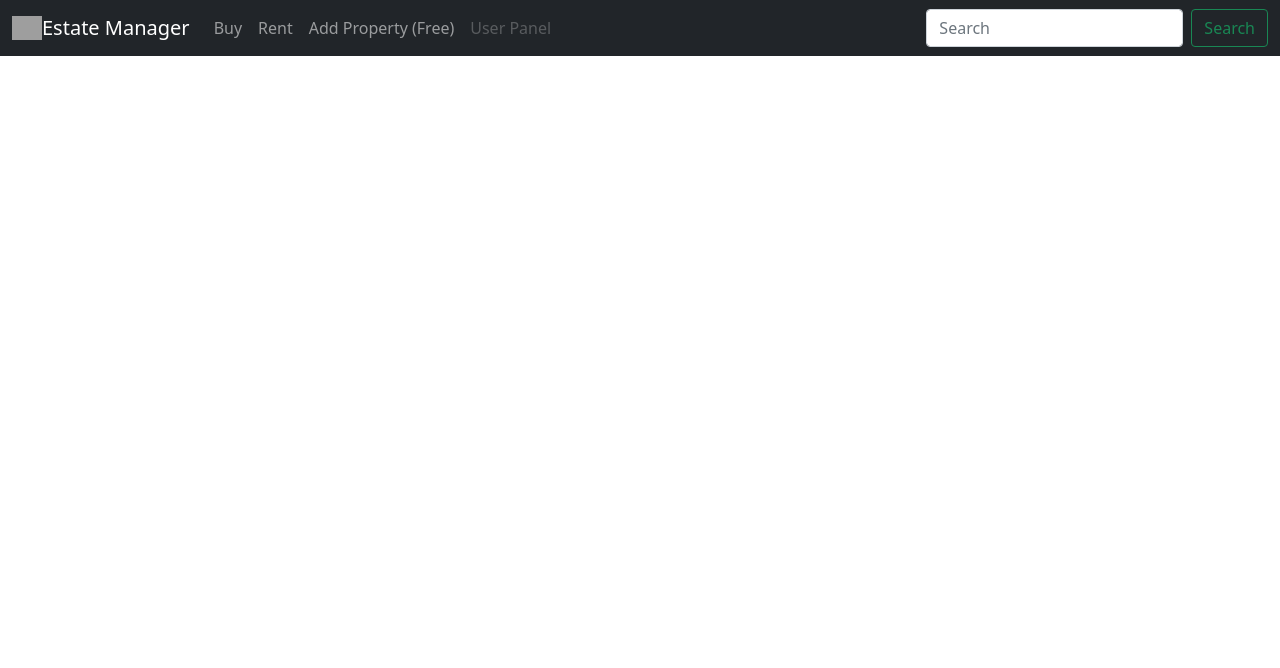
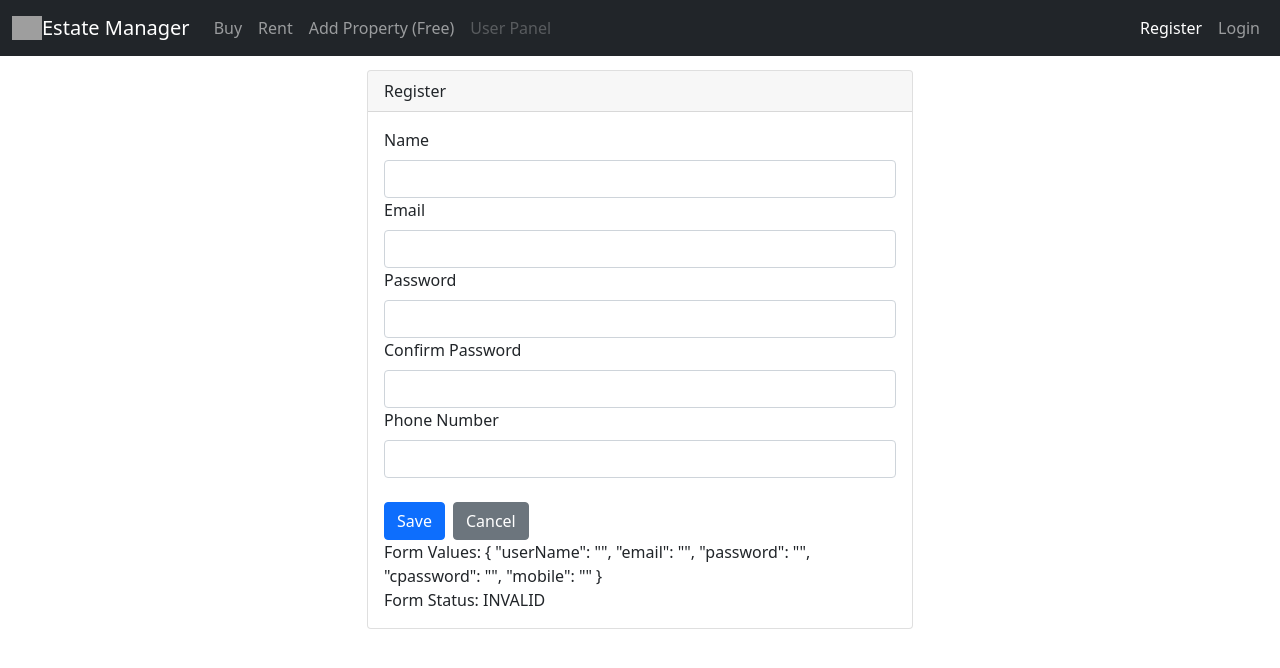
Before and after one commit to henimex/EstateManagment, an Angular app: page /user/register in a window 1280 px wide. Before the commit this address led to /. Shown: the top 668 px of the page. Built offline with nearby package versions, Linux system fonts and the light colour scheme; grey boxes are pictures that could not be loaded.

Commit message:
Form Controls

```diff
--- a/src/app/Components/nav-bar/nav-bar.component.html
+++ b/src/app/Components/nav-bar/nav-bar.component.html
@@ -21,9 +21,17 @@
           <a class="nav-link disabled" href="#" tabindex="-1" aria-disabled="true">User Panel</a>
         </li>
       </ul>
+      <div>
+          <ul class="nav navbar-nav">
+            <li class="nav-item">
+              <a class="nav-link" routerLink="user/register" routerLinkActive="active">Register</a>
+            </li>
+            <li class="nav-item">
+              <a class="nav-link" routerLink="user/login" routerLinkActive="active">Login</a>
+            </li>
+          </ul>
+        </div>
       <form class="d-flex">
-        <input class="form-control me-2" type="search" placeholder="Search" aria-label="Search">
-        <button class="btn btn-outline-success" type="submit">Search</button>
       </form>
     </div>
   </div>
--- a/src/app/app.module.ts
+++ b/src/app/app.module.ts
@@ -1,7 +1,7 @@
 import { NgModule } from '@angular/core';
 import { BrowserModule } from '@angular/platform-browser';
 import { HttpClientModule } from '@angular/common/http';
-import { FormsModule } from '@angular/forms';
+import { FormsModule, ReactiveFormsModule } from '@angular/forms';
 
 import { AppRoutingModule } from './app-routing.module';
 import { AppComponent } from './app.component';
@@ -14,6 +14,8 @@ import { PropertyDetailComponent } from './Components/property/property-detail/p
 import { PageNotFoundComponent } from './Components/page-not-found/page-not-found.component';
 import { FilterRentBuyPipe } from './pipes/filter-rent-buy.pipe';
 import { PropertyRentComponent } from './Components/property/property-rent/property-rent.component';
+import { UserLoginComponent } from './user/user-login/user-login.component';
+import { UserRegisterComponent } from './user/user-register/user-register.component';
 
 
 @NgModule({
@@ -27,12 +29,16 @@ import { PropertyRentComponent } from './Components/property/property-rent/prope
     PageNotFoundComponent,
     FilterRentBuyPipe,
     PropertyRentComponent,
+    UserLoginComponent,
+    UserRegisterComponent,
   ],
   imports: [
     BrowserModule,
     AppRoutingModule,
     HttpClientModule,
-    FormsModule],
+    FormsModule,
+    ReactiveFormsModule
+  ],
   providers: [HousingService],
   bootstrap: [AppComponent],
 })
--- /dev/null
+++ b/src/app/user/user-login/user-login.component.html
@@ -0,0 +1 @@
+<p>user-login works!</p>
--- /dev/null
+++ b/src/app/user/user-login/user-login.component.ts
@@ -0,0 +1,15 @@
+import { Component, OnInit } from '@angular/core';
+
+@Component({
+  selector: 'app-user-login',
+  templateUrl: './user-login.component.html',
+  styleUrls: ['./user-login.component.css']
+})
+export class UserLoginComponent implements OnInit {
+
+  constructor() { }
+
+  ngOnInit(): void {
+  }
+
+}
--- /dev/null
+++ b/src/app/user/user-register/user-register.component.html
@@ -0,0 +1,76 @@
+<div class="row">
+  <div class="col-6 m-auto">
+    <div class="card m-auto">
+      <div class="card-header">
+        Register
+      </div>
+      <div class="card-body">
+        <form [formGroup]="registerForm" (ngSubmit)="onSubmit()">
+
+          <div class="form-group col-12">
+            <label for="name" class="form-label">Name</label>
+            <input type="text" class="form-control" formControlName="userName">
+            <span *ngIf="!userName.valid && userName.touched" class="error-block">
+              *Required Area
+            </span>
+          </div>
+
+          <div class="form-group col-12">
+            <label for="email" class="form-label">Email</label>
+            <input type="text" class="form-control"formControlName="email">
+          </div>
+          <span *ngIf="!email.valid && email.touched" class="error-block">
+            <span *ngIf="email.hasError('required')">
+              <i>You must enter an email adress</i>
+            </span>
+            <span *ngIf="email.hasError('email')">
+              <i>Email adress must be like 'example@example.com'</i>
+            </span>
+          </span>
+
+
+          <div class="form-group col-12">
+            <label for="password" class="form-label">Password</label>
+            <input type="password" class="form-control" formControlName="password">
+          </div>
+          <span *ngIf="!password.valid && password.touched" class="error-block">
+            <span *ngIf="password.errors['required']">
+              <i>Required Password</i>
+            </span>
+            <span *ngIf="password.errors.minlength">
+              <i>Password must be at least 8 characters'</i>
+            </span>
+          </span>
+
+          <div class="form-group col-12">
+            <label for="cpassword" class="form-label">Confirm Password</label>
+            <input type="password" class="form-control"formControlName="cpassword">
+          </div>
+          <span *ngIf="!cpassword.valid && cpassword.touched" class="error-block">
+            <span *ngIf="cpassword.errors['required']">
+              <i>Please Confirm Password</i>
+            </span>
+            <span *ngIf="ownPassMatch(registerForm)">
+            <!-- <span *ngIf="registerForm.hasError('notmatched') && cpassword.valid"></span>  Custom Validator gonderildiginde bu sekilde arama eklenecek.-->
+              <i>Passwords are not matched !!!'</i>
+            </span>
+
+          </span>
+
+          <div class="form-group col-12">
+            <label for="mobile" class="form-label">Phone Number</label>
+            <input type="text" class="form-control" formControlName="mobile">
+          </div>
+          <br>
+          <div class="form-group col-12">
+            <button type="submit" class="btn btn-primary me-md-2">Save</button>
+            <button type="reset" class="btn btn-secondary">Cancel</button>
+          </div>
+          Form Values: {{registerForm.value | json}} <br>
+          Form Status: {{registerForm.status}}
+
+        </form>
+      </div>
+    </div>
+  </div>
+</div>
--- /dev/null
+++ b/src/app/user/user-register/user-register.component.ts
@@ -0,0 +1,73 @@
+import { Component, OnInit } from '@angular/core';
+import { FormControl, FormGroup, Validators } from '@angular/forms';
+
+@Component({
+  selector: 'app-user-register',
+  templateUrl: './user-register.component.html',
+  styleUrls: ['./user-register.component.css']
+})
+export class UserRegisterComponent implements OnInit {
+
+  registerForm: FormGroup;
+  constructor() { }
+
+  ngOnInit(): void {
+    this.intilizeForm();
+  }
+
+  intilizeForm(): void {
+    this.registerForm = new FormGroup({
+      userName: new FormControl('',[Validators.required]),
+      email: new FormControl('',[Validators.required,Validators.email]),
+      password: new FormControl('',[Validators.required,Validators.minLength(8)]),
+      cpassword: new FormControl('',[Validators.required]),
+      mobile: new FormControl('',[Validators.required,Validators.maxLength(10)]),
+    });
+  }
+
+  onSubmit(): void {
+    this.ownPassMatch(this.registerForm)
+    console.log("Submit Works")
+    console.log(this.registerForm)
+  }
+
+  passwordValidator(formGroup: FormGroup){
+    //pass validator not working on old init. will try with FormBuilder.
+    return formGroup.get('password').value === formGroup.get('cpassword').value ? null :
+    {notMatched:true}
+  }
+
+  ownPassMatch(ownGroup: FormGroup):Boolean {
+    if (ownGroup.get('password').value === ownGroup.get('cpassword').value) {
+      console.log("PW Match")
+      return true
+    }
+    console.log("PW Not Match")
+    return false
+  }
+
+  getFormValue(member:string){
+    return this.registerForm.get(member.toString()) as FormControl
+  }
+
+  get userName(){
+    return this.registerForm.get('userName') as FormControl;
+  }
+
+  get email(){
+    return this.registerForm.get('email') as FormControl;
+  }
+
+  get password(){
+    return this.registerForm.get('password') as FormControl;
+  }
+
+  get cpassword(){
+    return this.registerForm.get('cpassword') as FormControl;
+  }
+
+  get mobile(){
+    return this.registerForm.get('mobile') as FormControl;
+  }
+
+}
--- /dev/null
+++ b/src/assets/custom-style/forms.css
@@ -0,0 +1,7 @@
+.ng-invalid.ng-touched {
+  border-color: red;
+}
+
+.error-block{
+  color: red;
+}
--- a/src/styles.css
+++ b/src/styles.css
@@ -1 +1,2 @@
 /* You can add global styles to this file, and also import other style files */
+@import 'assets/custom-style/forms'
```
Also changed, not shown: src/app/app-routing.module.ts (+6 -1 lines), src/app/user/user-login/user-login.component.css (added), src/app/user/user-register/user-register.component.css (added).
